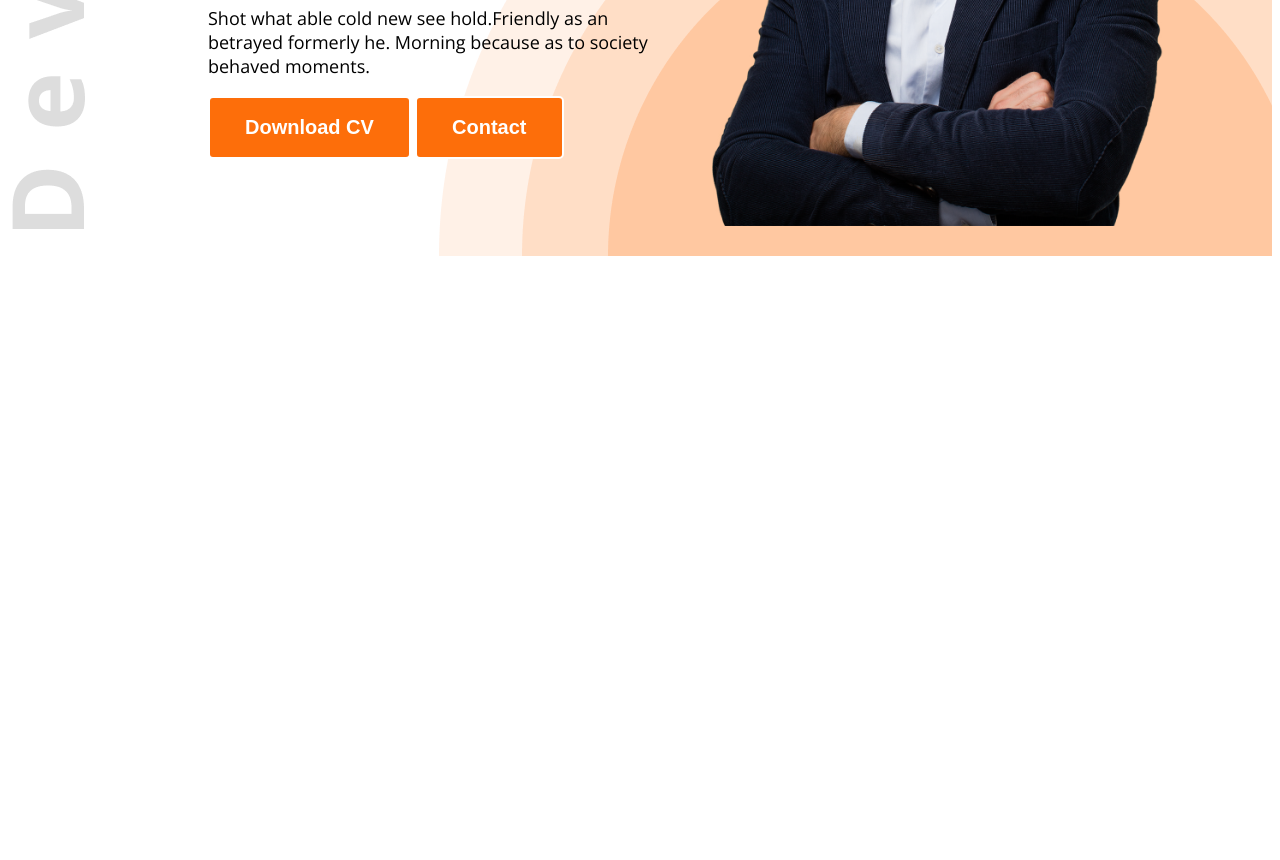
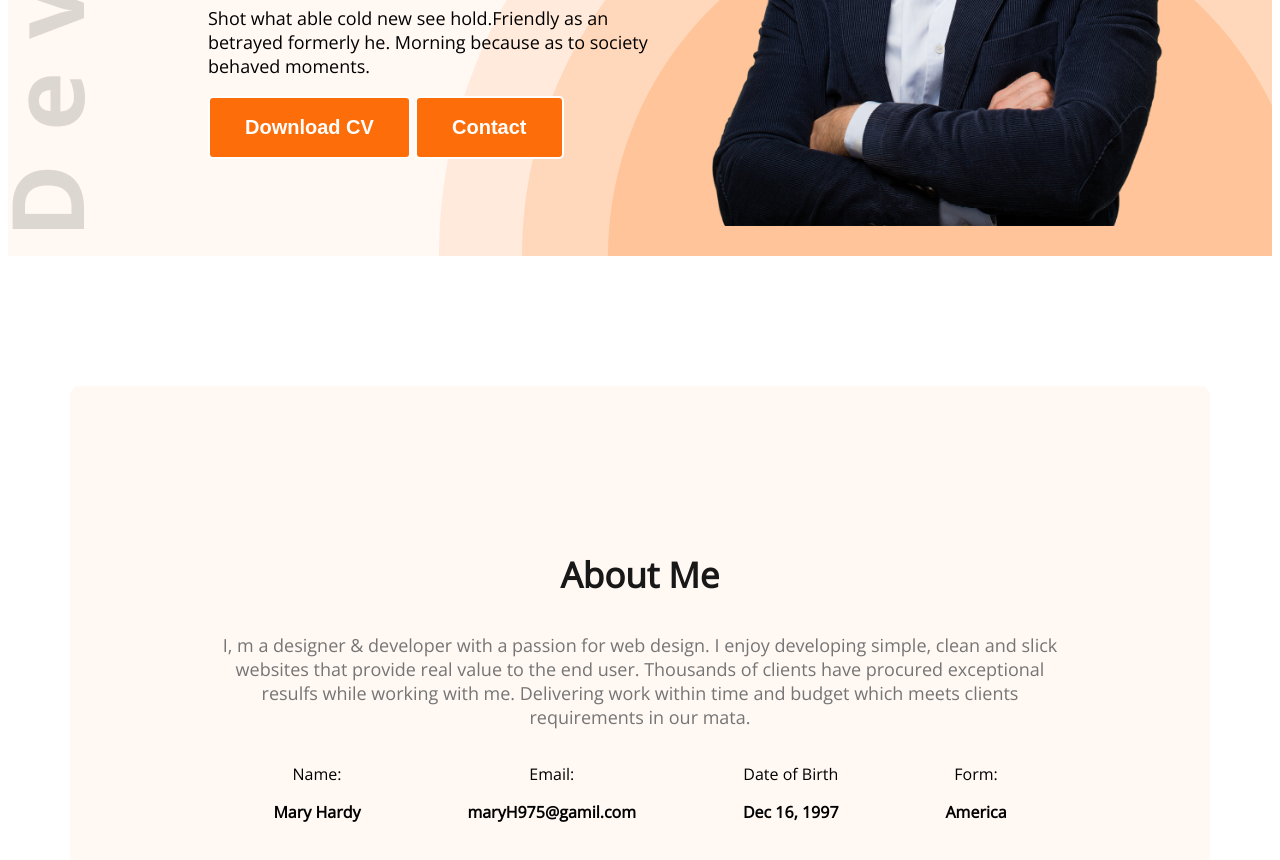
Before and after one commit to Rezuan17/css-project, a plain HTML site: page index.html in a window 1280 px wide. Shown: the part 542-1402 px from the top of the page. Before the commit the page ends 806 px from the top, so only its background shows below. Drawn offline with nearby package versions, Linux system fonts and the light colour scheme.

Commit message:
added the new section the section is about section

```diff
--- a/index.html
+++ b/index.html
@@ -11,7 +11,7 @@
 </head>
 <body>
     <!-- start header -->
-     <header class="header">
+     <header class="header secondary-bgc">
         <nav>
             <h3 class="nav-title">Ma<span class="font-color">r</span>y</h3>
             <ul>
@@ -37,7 +37,32 @@
 
      <!-- start main -->
       <main>
+        <section class="about secondary-bgc">
+            <h3 class="section-title">About Me</h3>
+            <p class="section-description">
+                I, m a designer & developer with a passion for web design. I enjoy developing simple, clean and slick websites that provide real value to the end user. Thousands of clients have procured exceptional resulfs while working with me. Delivering work within time and budget which meets clients requirements in our mata.
+            </p>
+            <div class="about-items">
+                <!-- .about-item*4>p.item-title+p.item-description -->
+                 <div class="about-item">
+                    <p class="item-title">Name:</p>
+                    <p class="item-description">Mary Hardy</p>
+                 </div>
+                 <div class="about-item">
+                    <p class="item-title">Email:</p>
+                    <p class="item-description">maryH975@gamil.com</p>
+                 </div>
+                 <div class="about-item">
+                    <p class="item-title">Date of Birth</p>
+                    <p class="item-description">Dec 16, 1997</p>
+                 </div>
+                 <div class="about-item">
+                    <p class="item-title">Form:</p>
+                    <p class="item-description">America</p>
+                 </div>
 
+            </div>
+        </section>
       </main>
       <!-- end main -->
 
--- a/style.css
+++ b/style.css
@@ -9,7 +9,7 @@ body {
 
 
 
-/* font-color-style */
+/* sharde-style */
 .font-color{
     color: orange;
 }
@@ -23,8 +23,6 @@ body {
     color
 }
 
-/* btn style */
-
 .btn-primary{
     background-color: #FD6E0A;
     color: white;
@@ -35,6 +33,20 @@ body {
     font-size: 20px;
     cursor: pointer;
 }
+
+.section-title{
+    font-size: 35px;
+    font-weight: bold;
+    color: #181818;
+}
+.section-description{
+    font-size: 18px;
+    color: #757575;
+}
+.secondary-bgc{
+    background-color: #FFF8F3;
+}
+
 
 /* header style */
 
@@ -116,3 +128,24 @@ nav li a{
     width: 500px;
     height: auto;
 }
+
+/* about related section css style */
+main{
+    max-width: 1140px;
+    margin: 0 auto;
+}
+.about{
+    border-radius: 10px;
+    padding: 130px 150px;
+    text-align: center;
+    margin-top: 130px;
+}
+
+.about-items{
+    display: flex;
+    justify-content: space-around;
+}
+
+.item-description{
+    font-weight: 600;
+}
```
